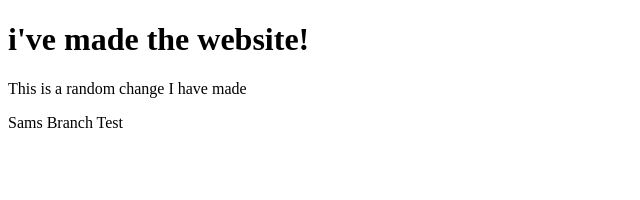
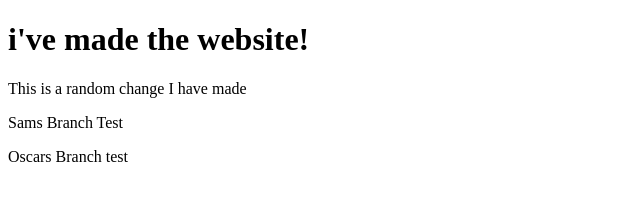
Before and after one commit to oscarsangwin/programming-collab-1, a plain HTML site: page src/index.html in a window 1280 px wide. Shown: the whole page, without its empty margins (0-640 px from the left). Drawn offline with Linux system fonts and the light colour scheme.

Commit message:
add p tag

```diff
--- a/src/index.html
+++ b/src/index.html
@@ -8,5 +8,6 @@
 <h1>i've made the website!</h1>
 <p>This is a random change I have made</p>
 <p>Sams Branch Test</p>
+<p>Oscars Branch test</p>
 </body>
 </html>
```
